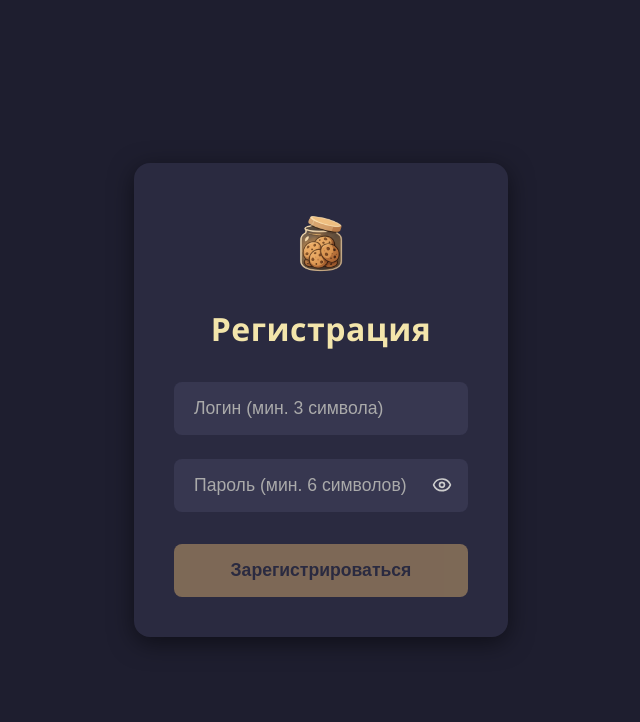
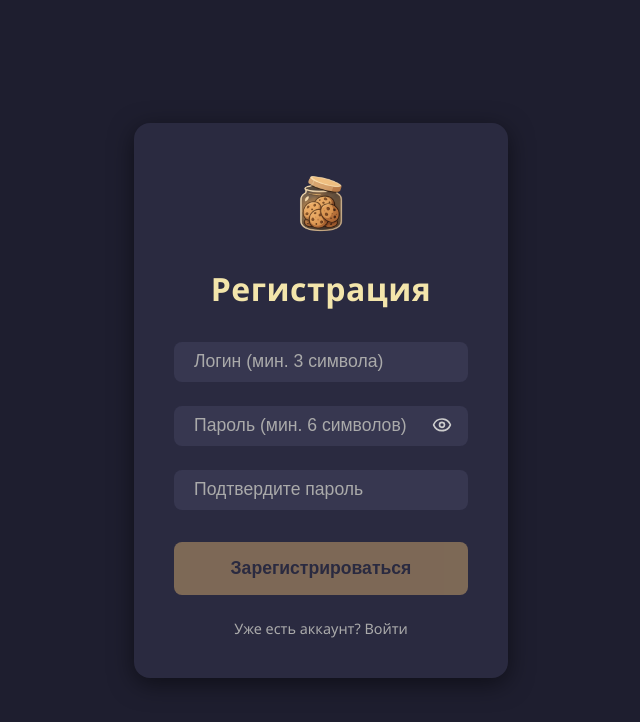
Before and after one commit to qternel/CookieJar, a React (Vite) app in the folder frontend/: page /signup in a window 1280 px wide. Shown: the top 722 px of the page, without its empty margins (319-959 px from the left). Built offline with nearby package versions, Linux system fonts and the light colour scheme.

Commit message:
Finished working on the login/registration forms

```diff
--- a/frontend/src/App.jsx
+++ b/frontend/src/App.jsx
@@ -1,18 +1,18 @@
-import { BrowserRouter, Routes, Route, Navigate } from "react-router-dom";
+import { BrowserRouter as Router, Routes, Route, Navigate } from "react-router-dom";
 import Login from "./pages/Login/Login";
 import Signup from "./pages/Signup/Signup";
 import Dashboard from "./pages/Dashboard/Dashboard";
 
 function App() {
   return (
-    <BrowserRouter>
+    <Router>
       <Routes>
-        <Route path="/" element={<Navigate to="/login" replace />} />
         <Route path="/login" element={<Login />} />
         <Route path="/signup" element={<Signup />} />
         <Route path="/dashboard" element={<Dashboard />} />
+        <Route path="*" element={<Navigate to="/login" />} />
       </Routes>
-    </BrowserRouter>
+    </Router>
   );
 }
 
--- a/frontend/src/components/AuthForm/AuthForm.jsx
+++ b/frontend/src/components/AuthForm/AuthForm.jsx
@@ -1,11 +1,17 @@
+// AuthForm.jsx
 import styles from "./AuthForm.module.css";
 import { useState } from "react";
 import { Eye, EyeOff } from "lucide-react";
 import cookieLogo from "/src/assets/cookie-jar-logo.png";
+import { Link } from "react-router-dom";
 
-export default function AuthForm({ type, onSubmit }) {
+export default function AuthForm({ type, onSubmit, errorMessage }) {
   const [showPassword, setShowPassword] = useState(false);
-  const [formData, setFormData] = useState({ username: "", password: "" });
+  const [formData, setFormData] = useState({
+    username: "",
+    password: "",
+    passwordConfirmation: "",
+  });
 
   const handleChange = (e) => {
     const { name, value } = e.target;
@@ -14,7 +20,8 @@ export default function AuthForm({ type, onSubmit }) {
 
   const isFormValid =
     formData.username.trim().length >= 3 &&
-    formData.password.trim().length >= 6;
+    formData.password.trim().length >= 6 &&
+    (type === "login" || formData.password === formData.passwordConfirmation);
 
   return (
     <div className={styles.outerWrapper}>
@@ -23,7 +30,13 @@ export default function AuthForm({ type, onSubmit }) {
         <h2 className={styles.title}>
           {type === "login" ? "Вход" : "Регистрация"}
         </h2>
-        <form onSubmit={(e) => { e.preventDefault(); if (isFormValid) onSubmit(formData); }}>
+
+        <form
+          onSubmit={(e) => {
+            e.preventDefault();
+            if (isFormValid) onSubmit(formData);
+          }}
+        >
           <div className={styles.inputGroup}>
             <input
               name="username"
@@ -35,6 +48,7 @@ export default function AuthForm({ type, onSubmit }) {
               className={styles.input}
             />
           </div>
+
           <div className={styles.inputGroup}>
             <div className={styles.passwordWrapper}>
               <input
@@ -56,6 +70,25 @@ export default function AuthForm({ type, onSubmit }) {
               </button>
             </div>
           </div>
+
+          {type === "signup" && (
+            <div className={styles.inputGroup}>
+              <input
+                name="passwordConfirmation"
+                type={showPassword ? "text" : "password"}
+                placeholder="Подтвердите пароль"
+                required
+                value={formData.passwordConfirmation}
+                onChange={handleChange}
+                className={styles.input}
+              />
+            </div>
+          )}
+
+          {errorMessage && (
+            <div className={styles.error}>{errorMessage}</div>
+          )}
+
           <div className={styles.buttonContainer}>
             <button
               type="submit"
@@ -66,6 +99,18 @@ export default function AuthForm({ type, onSubmit }) {
             </button>
           </div>
         </form>
+
+        <div className={styles.switchLink}>
+          {type === "login" ? (
+            <p>
+              Нет аккаунта? <Link to="/signup">Зарегистрироваться</Link>
+            </p>
+          ) : (
+            <p>
+              Уже есть аккаунт? <Link to="/login">Войти</Link>
+            </p>
+          )}
+        </div>
       </div>
     </div>
   );
--- a/frontend/src/components/AuthForm/AuthForm.module.css
+++ b/frontend/src/components/AuthForm/AuthForm.module.css
@@ -44,6 +44,8 @@
   background: #373750;
   color: #fff;
   transition: all 0.3s ease;
+  box-sizing: border-box;
+  height: 40px;
 }
 
 .input::placeholder {
@@ -53,6 +55,7 @@
 .input:focus {
   outline: 2px solid #4c8cff;
   transform: scale(1.02);
+  border-color: #999;
 }
 
 .passwordWrapper {
@@ -101,3 +104,30 @@
   opacity: 0.5;
   cursor: not-allowed;
 }
+
+
+
+.switchLink {
+  margin-top: 1.5rem;
+  text-align: center;
+  font-size: 0.9rem;
+  color: #aaa;
+}
+
+.switchLink a {
+  color: var(--primary-color);
+  text-decoration: none;
+  font-weight: 500;
+}
+
+.switchLink a:hover {
+  text-decoration: underline;
+}
+
+
+.error {
+  color: #f87171;
+  font-size: 0.875rem;
+  margin-top: 0.25rem;
+  display: block;
+}
--- a/frontend/src/pages/Login/Login.jsx
+++ b/frontend/src/pages/Login/Login.jsx
@@ -5,17 +5,16 @@ import { useNavigate } from 'react-router-dom';
 export default function Login() {
   const navigate = useNavigate();
 
-  const handleSubmit = async (e) => {
-    e.preventDefault();
-    const formData = new FormData(e.target);
-    const data = Object.fromEntries(formData);
+  const handleSubmit = async ({ username, password }) => {
+    try {
+      await axios.post("http://localhost:3000/signin", {
+        login: username,
+        password,
+      }, {
+        withCredentials: true
+      });
 
-    try {
-      const response = await axios.post("http://localhost:3000/login", data, {
-        withCredentials: true
-      }); // пока мок, потом реальный урл вставлю
-      console.log("Успешный вход!", response.data);
-      navigate("/dashboard"); // переход на главную
+      navigate("/dashboard");
     } catch (error) {
       console.error("Ошибка входа:", error);
     }
--- a/frontend/src/pages/Signup/Signup.jsx
+++ b/frontend/src/pages/Signup/Signup.jsx
@@ -5,17 +5,17 @@ import { useNavigate } from 'react-router-dom';
 export default function Signup() {
   const navigate = useNavigate();
 
-  const handleSubmit = async (e) => {
-    e.preventDefault();
-    const formData = new FormData(e.target);
-    const data = Object.fromEntries(formData);
-
+  const handleSubmit = async ({ username, password }) => {
     try {
-      const response = await axios.post("http://localhost:3000/signup", data, {
+      await axios.post("http://localhost:3000/signup", {
+        login: username,
+        password,
+        password_confirmation: password
+      }, {
         withCredentials: true
       });
-      console.log("Успешная регистрация!", response.data);
-      navigate("/dashboard");
+
+      navigate("/login");
     } catch (error) {
       console.error("Ошибка регистрации:", error);
     }
```
